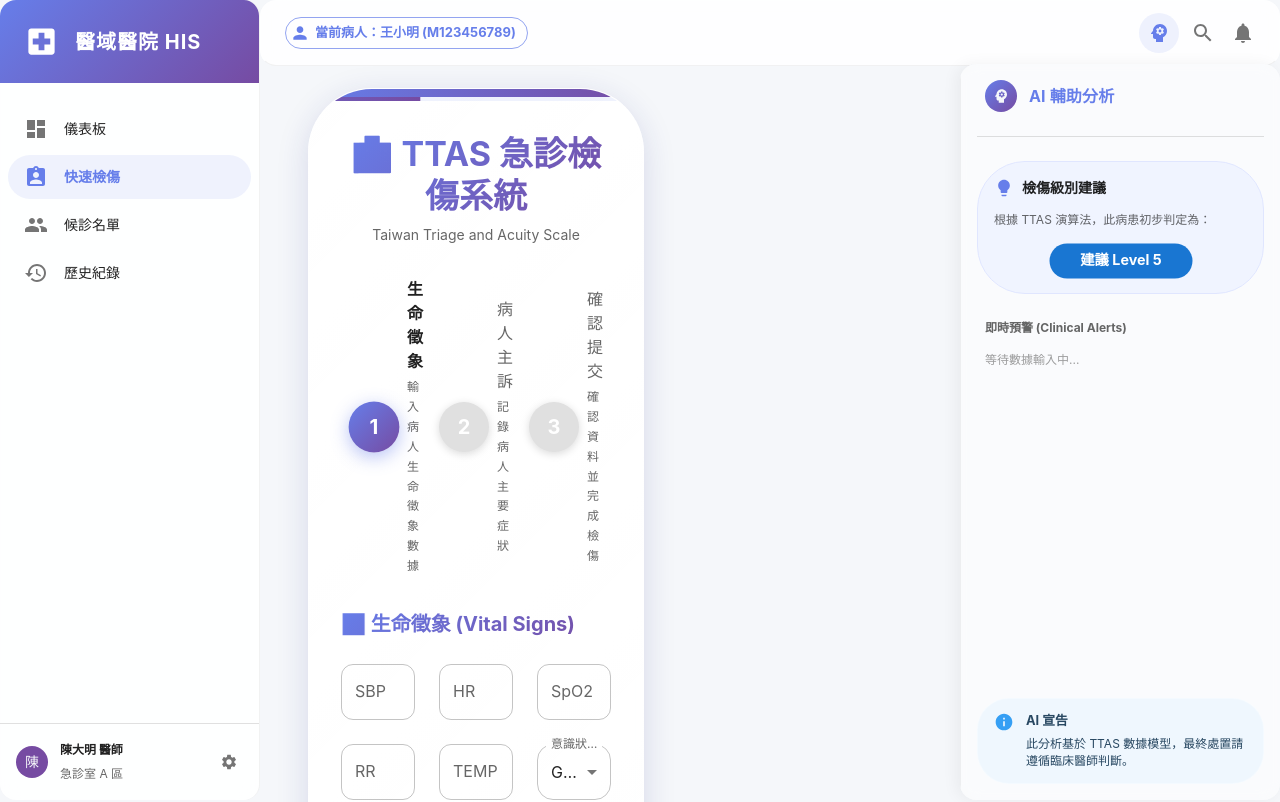
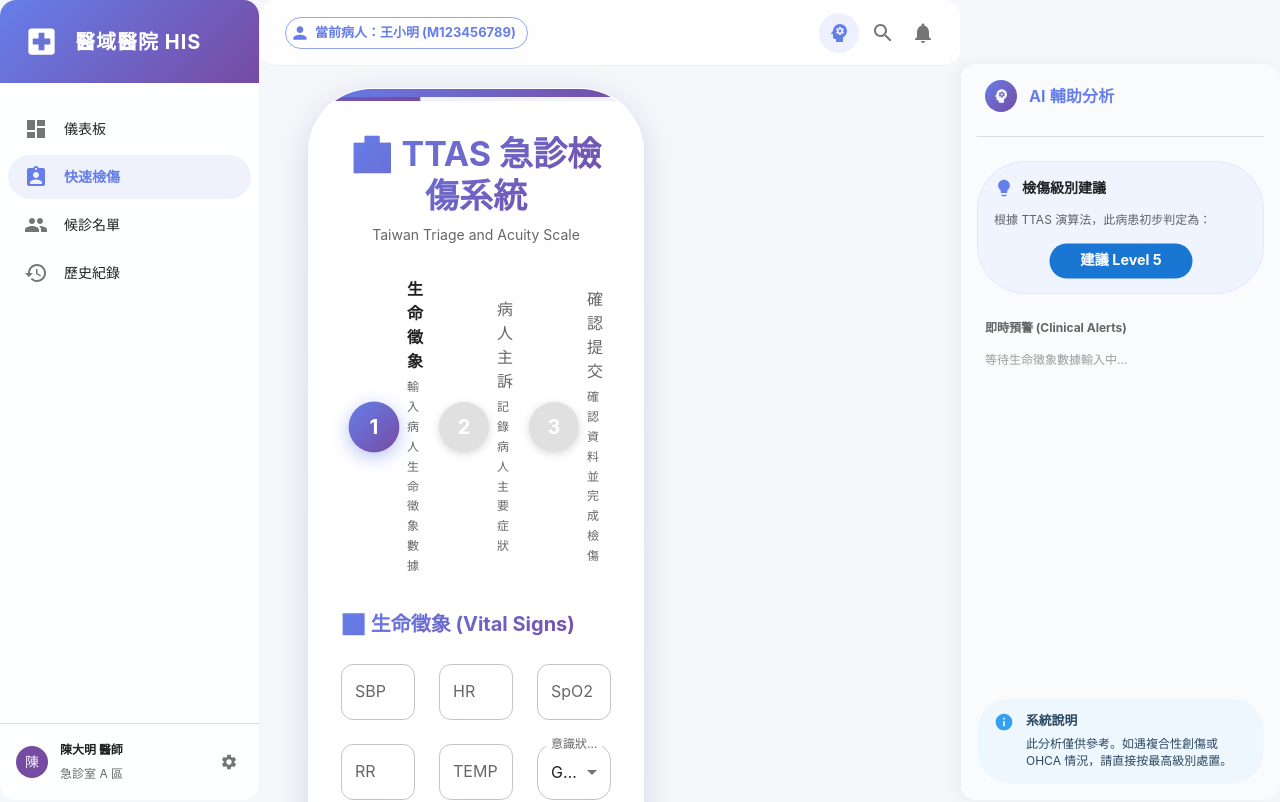
Before and after one commit to smlht2005/triage-ttas-example, a React (Vite) app: page / in a window 1280 px wide. Shown: the top 802 px of the page. Built offline with nearby package versions, Linux system fonts and the light colour scheme.

Commit message:
Critical Fix: Resolved overlapping issue where InfoBar drawer covered the Header actions. Optimized Clinical Alert logic to correctly show warnings for HR/RR abnormalities instead of false 'stable' status.

```diff
--- a/src/components/InfoBar.tsx
+++ b/src/components/InfoBar.tsx
@@ -3,7 +3,7 @@
  * 檔案名稱：InfoBar.tsx
  * 修改日期：2026-02-03
  * 修改人員：Tao (AI Assistant)
- * 修改說明：實現反應式 AI 輔助分析，根據生命徵象即時顯示臨床預警
+ * 修改說明：實現反應式 AI 輔助分析，修正臨床預警判定邏輯，增加 HR < 50 與 RR > 30 監測
  */
 import React from 'react';
 import {
@@ -30,19 +30,32 @@ interface InfoBarProps {
 export const InfoBar: React.FC<InfoBarProps> = ({ formData, autoLevel = 5 }) => {
   const vitals = formData?.vitals;
 
-  // 臨床警示邏輯
+  // 臨床警示邏輯 - 深度優化邊界判定
   const getClinicalWarnings = () => {
     const warnings = [];
     const sbp = safeParseInt(vitals?.sbp);
+    const hr = safeParseInt(vitals?.hr);
+    const rr = safeParseInt(vitals?.rr);
     const spo2 = safeParseInt(vitals?.spo2);
-    const hr = safeParseInt(vitals?.hr);
+    const temp = safeParseInt(vitals?.temp);
 
-    if (sbp > 0 && sbp < 90) warnings.push({ type: 'error', text: 'SBP < 90: 疑似低血壓休克風險！' });
-    if (spo2 > 0 && spo2 < 90) warnings.push({ type: 'error', text: 'SpO2 < 90%: 嚴重低氧血症，需立即給氧。' });
-    if (hr > 120) warnings.push({ type: 'warning', text: 'HR > 120: 心搏過速，請排除疼痛或脫水。' });
+    // 1. 生命徵象異常判定
+    if (sbp > 0 && sbp < 90) warnings.push({ type: 'error', text: 'SBP < 90: 低血壓休克風險！' });
+    if (sbp > 180) warnings.push({ type: 'warning', text: 'SBP > 180: 高血壓急症風險。' });
 
-    if (warnings.length === 0 && sbp > 0) {
-        warnings.push({ type: 'success', text: '目前監測數據尚在穩定範圍。' });
+    if (hr > 0 && hr < 50) warnings.push({ type: 'error', text: 'HR < 50: 心搏過緩，需評估意識。' });
+    if (hr > 120) warnings.push({ type: 'warning', text: 'HR > 120: 心搏過速。' });
+
+    if (rr > 30) warnings.push({ type: 'error', text: 'RR > 30: 呼吸窘迫，需立即處置。' });
+    if (rr > 0 && rr < 10) warnings.push({ type: 'error', text: 'RR < 10: 呼吸抑制風險。' });
+
+    if (spo2 > 0 && spo2 < 90) warnings.push({ type: 'error', text: 'SpO2 < 90%: 嚴重缺氧。' });
+    if (temp > 39) warnings.push({ type: 'warning', text: 'Temp > 39°C: 高燒，請注意意識狀態。' });
+
+    // 2. 只有在「完全沒有警告」且「至少輸入一項數據」時才顯示穩定
+    const hasData = sbp > 0 || hr > 0 || rr > 0 || spo2 > 0;
+    if (warnings.length === 0 && hasData) {
+        warnings.push({ type: 'success', text: '監測數據在目前定義範圍內尚屬穩定。' });
     }
 
     return warnings;
@@ -111,26 +124,38 @@ export const InfoBar: React.FC<InfoBarProps> = ({ formData, autoLevel = 5 }) =>
         <Typography variant="caption" color="text.secondary" sx={{ fontWeight: 'bold', mb: 1.5, display: 'block' }}>
           即時預警 (Clinical Alerts)
         </Typography>
-        <Stack spacing={2}>
+        <Stack spacing={1.5}>
           {warnings.length > 0 ? warnings.map((w, i) => (
-            <Alert key={i} severity={w.type as any} variant="outlined" sx={{ borderRadius: 2, py: 0 }}>
-              <Typography variant="caption" sx={{ fontWeight: 600 }}>{w.text}</Typography>
+            <Alert
+              key={i}
+              severity={w.type as any}
+              variant="filled"
+              sx={{
+                  borderRadius: 2,
+                  py: 0,
+                  boxShadow: w.type === 'error' ? '0 4px 12px rgba(244, 67, 54, 0.2)' : 'none'
+              }}
+            >
+              <Typography variant="caption" sx={{ fontWeight: 700 }}>{w.text}</Typography>
             </Alert>
           )) : (
-            <Typography variant="caption" color="text.disabled">等待數據輸入中...</Typography>
+            <Typography variant="caption" color="text.disabled">等待生命徵象數據輸入中...</Typography>
           )}
         </Stack>
       </Box>
 
       {/* 臨床路徑提示 */}
       {autoLevel <= 2 && (
-        <Paper elevation={0} sx={{ p: 2, borderRadius: 3, bgcolor: '#fff4e5', border: '1px solid #ffe8cc' }}>
+        <Paper elevation={0} sx={{ p: 2, borderRadius: 3, bgcolor: '#fff4e5', border: '2px solid #ff9800', animation: 'pulse 2s infinite' }}>
           <Stack direction="row" alignItems="center" spacing={1} sx={{ mb: 1.5 }}>
             <AlertIcon sx={{ color: '#f57c00' }} fontSize="small" />
-            <Typography variant="body2" sx={{ fontWeight: 'bold' }}>危急臨床路徑</Typography>
+            <Typography variant="body2" sx={{ fontWeight: 'bold', color: '#f57c00' }}>緊急醫療路徑</Typography>
           </Stack>
-          <Typography variant="caption" color="text.secondary" component="div" sx={{ lineHeight: 1.6 }}>
-            建議立即啟動 **快速通關路徑**，通知急救團隊並準備生理監視器。
+          <Typography variant="caption" color="text.secondary" component="div" sx={{ lineHeight: 1.6, fontWeight: 600 }}>
+            系統偵測到危急生命徵象：<br/>
+            1. 立即啟動 **快速通關路徑**<br/>
+            2. 通知急救團隊及高級護理師<br/>
+            3. 準備生理監視器與急救設備
           </Typography>
         </Paper>
       )}
@@ -139,8 +164,8 @@ export const InfoBar: React.FC<InfoBarProps> = ({ formData, autoLevel = 5 }) =>
 
       {/* 底部導引 */}
       <Alert severity="info" icon={<InfoIcon fontSize="small" />} sx={{ borderRadius: 2, '& .MuiAlert-message': { fontSize: '0.75rem' } }}>
-        <AlertTitle sx={{ fontSize: '0.8rem', fontWeight: 'bold' }}>AI 宣告</AlertTitle>
-        此分析基於 TTAS 數據模型，最終處置請遵循臨床醫師判斷。
+        <AlertTitle sx={{ fontSize: '0.8rem', fontWeight: 'bold' }}>系統說明</AlertTitle>
+        此分析僅供參考。如遇複合性創傷或 OHCA 情況，請直接按最高級別處置。
       </Alert>
     </Box>
   );
--- a/src/components/MainLayout.tsx
+++ b/src/components/MainLayout.tsx
@@ -130,10 +130,14 @@ export const MainLayout: React.FC = () => {
         position="fixed"
         sx={{
           width: {
+            // 修正：頂欄寬度需同時考慮左側 Sidebar 與右側 InfoBar
+            lg: `calc(100% - ${drawerWidth}px - ${infoOpen ? infoBarWidthDesktop : 0}px)`,
             sm: `calc(100% - ${drawerWidth}px)`,
             xs: '100%'
           },
           ml: { sm: `${drawerWidth}px`, xs: 0 },
+          // 修正：桌面版 InfoBar 開啟時，頂欄也需要右側邊距，避免被覆蓋
+          mr: isDesktop && infoOpen ? `${infoBarWidthDesktop}px` : 0,
           bgcolor: 'rgba(255, 255, 255, 0.85)',
           backdropFilter: 'blur(12px)',
           boxShadow: 'none',
```
